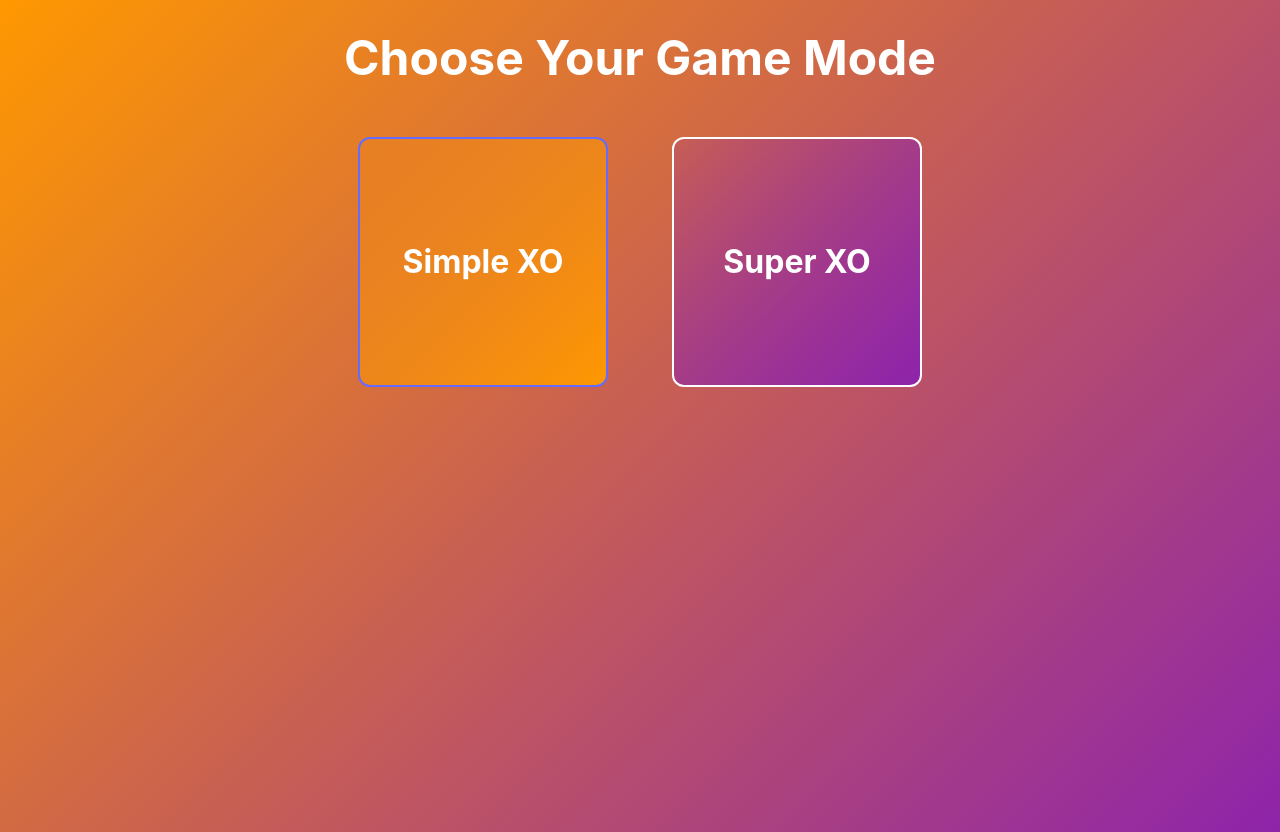
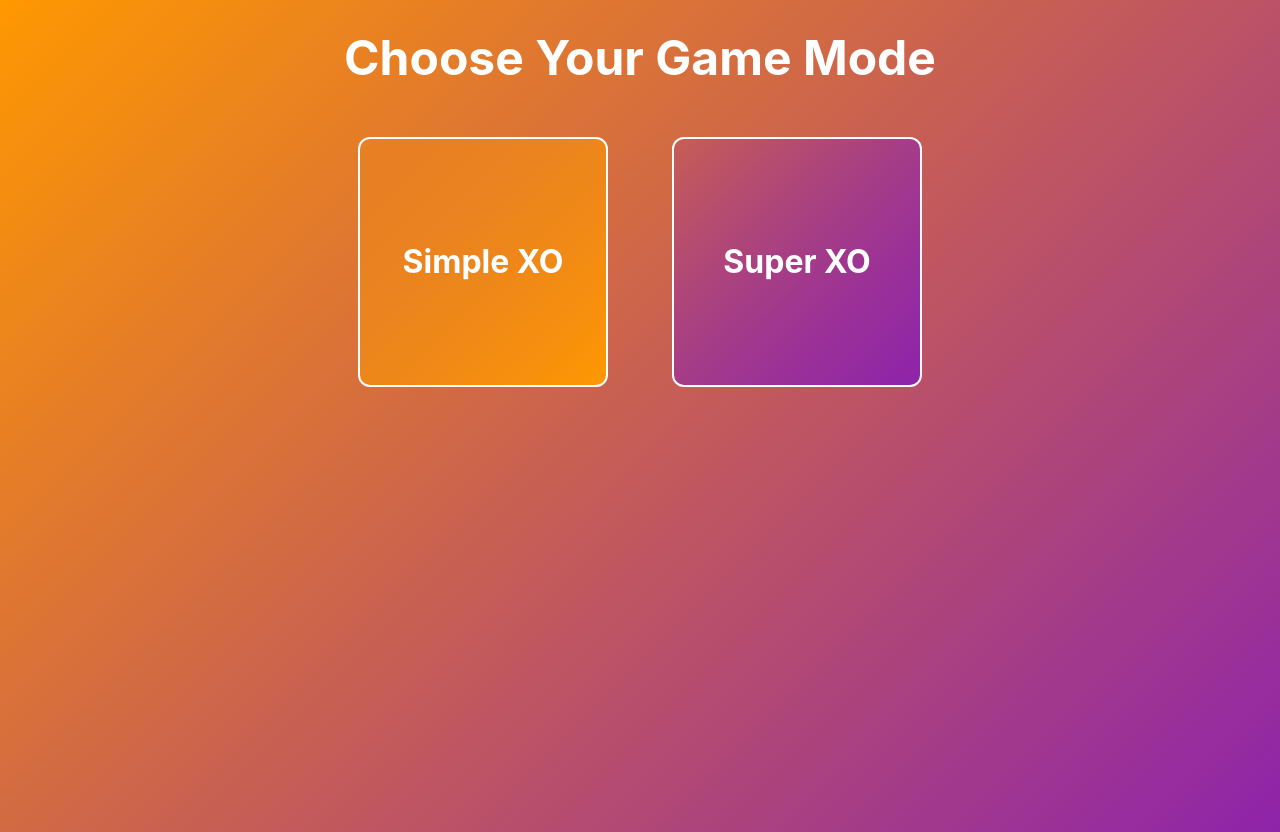
Before and after one commit to amirmi/superxo, a React (Vite) app: page / in a window 1280 px wide. In both pictures the pointer is over the button "Simple XO". Built offline with nearby package versions, Linux system fonts and the light colour scheme.

Commit message:
another fix

```diff
--- a/src/index.css
+++ b/src/index.css
@@ -16,7 +16,7 @@ a {
   text-decoration: inherit;
 }
 a:hover {
-  color: #535bf2;
+  color: white;
 }
 
 body {
@@ -50,11 +50,11 @@ input {
   transition: border-color 0.25s;
 }
 button:hover {
-  border-color: #646cff;
+  border-color: white;
 }
 button:focus,
 button:focus-visible {
-  outline: 4px auto -webkit-focus-ring-color;
+  outline: none;
 }
 
 @media (prefers-color-scheme: light) {
```
